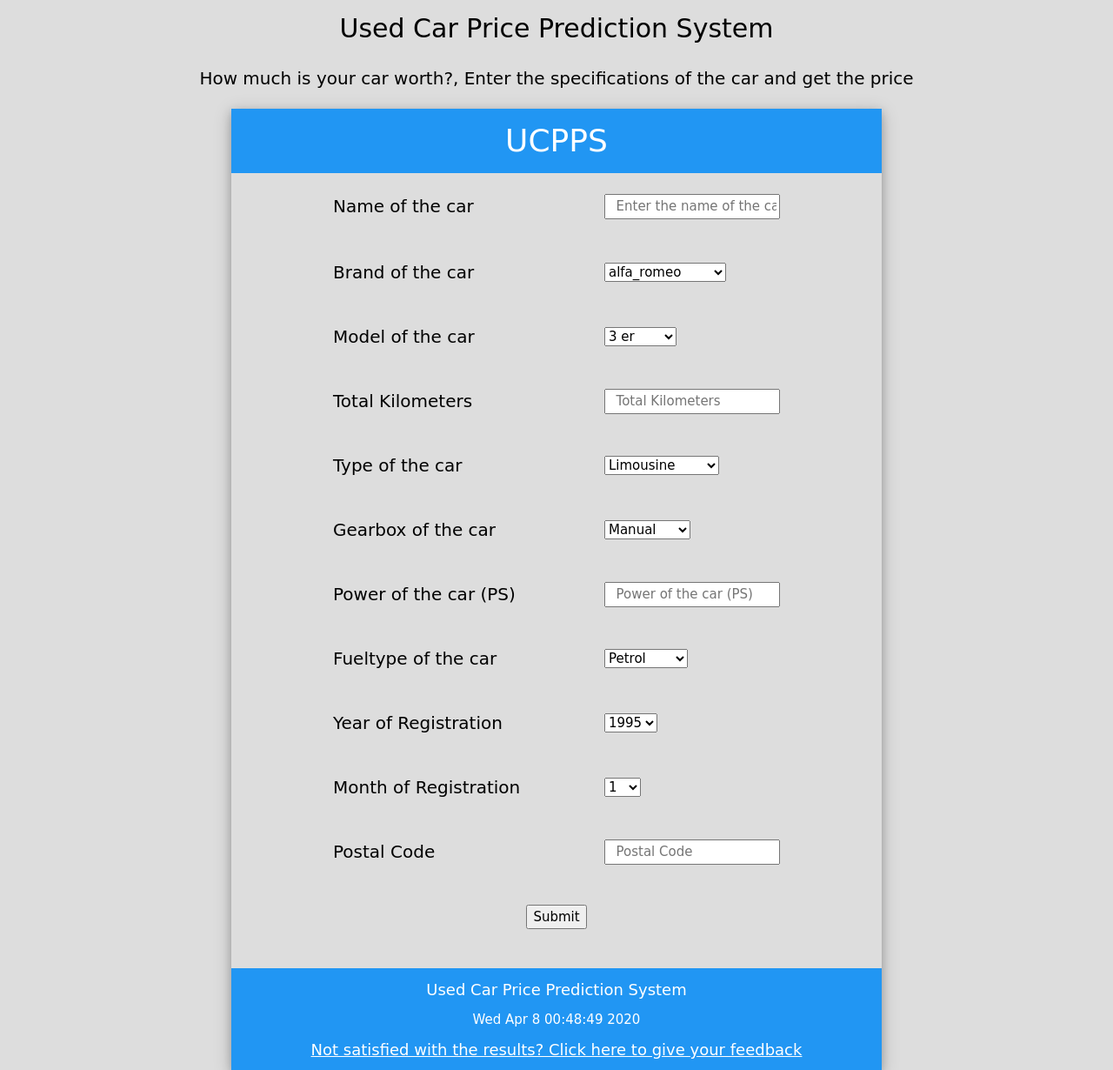
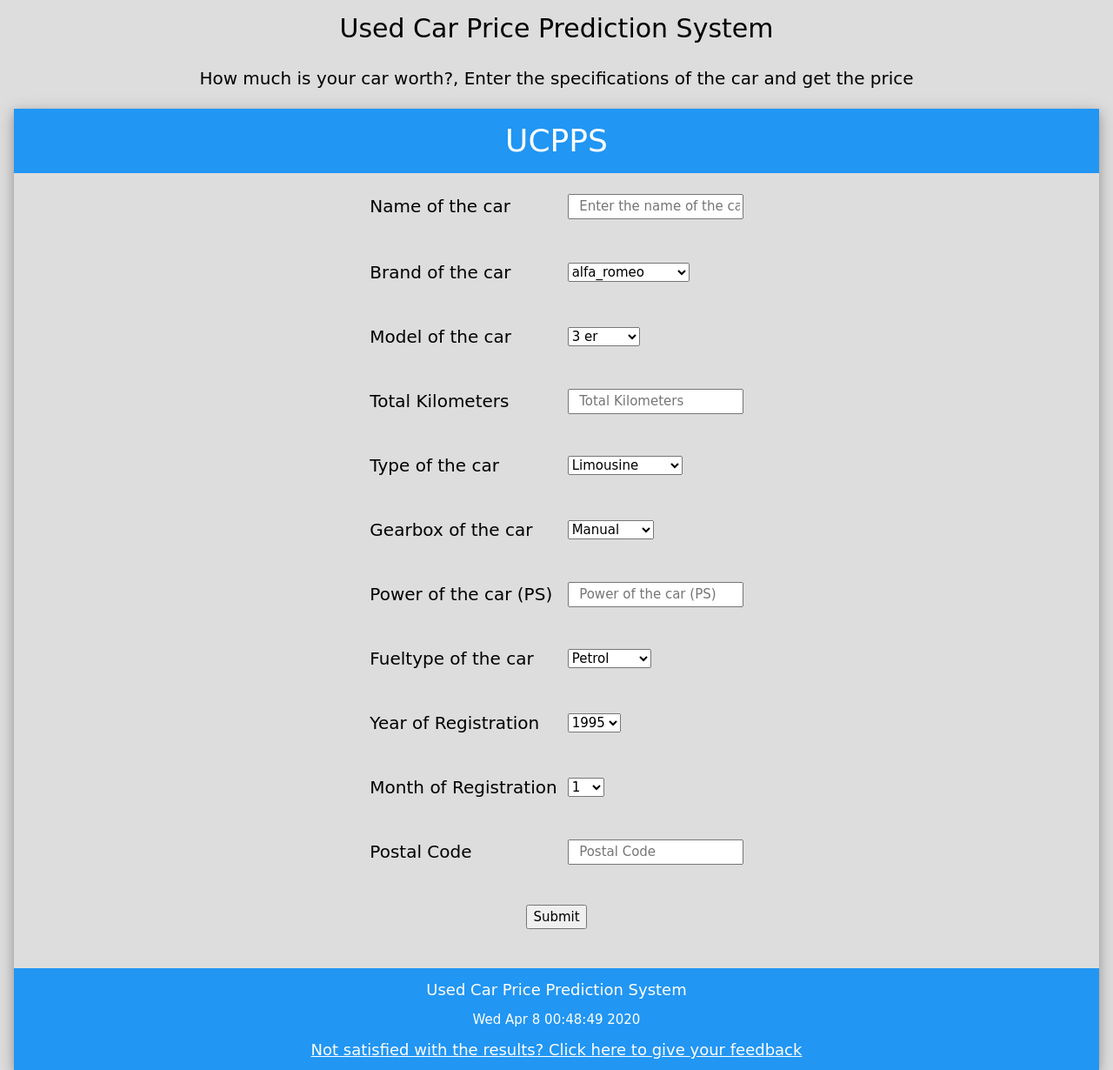
Before and after one commit to Tanu-N-Prabhu/Used-Car-Price-Prediction-System, a Django app: page /ucpps_app/home.html in a window 1280 px wide. Shown: the whole page at 87% size. Run offline with Django 3.2, Linux system fonts and the light colour scheme; parts of the project's set-up code (start-up, migrations or seed data) failed here and were passed over.

Commit message:
Update home.html

```diff
--- a/template/home.html
+++ b/template/home.html
@@ -23,7 +23,7 @@ body{
     <div class="w3-container" align="center">
         <h2 align = "center">Used Car Price Prediction System</h2>
         <p align = "center">How much is your car worth?, Enter the specifications of the car and get the price</p>
-        <div class="w3-card-4" style="width:60%;">
+        <div class="w3-card-4">
           <header class="w3-container w3-blue">
             <h1>UCPPS</h1>
           </header>
@@ -34,7 +34,7 @@ body{
             <td><p>Name of the car </p></td>
             <td></td>
             <td>
-            <td width =40%>{{form.carName}}</td>
+            <td>{{form.carName}}</td>
 
             <tr>
 
```
